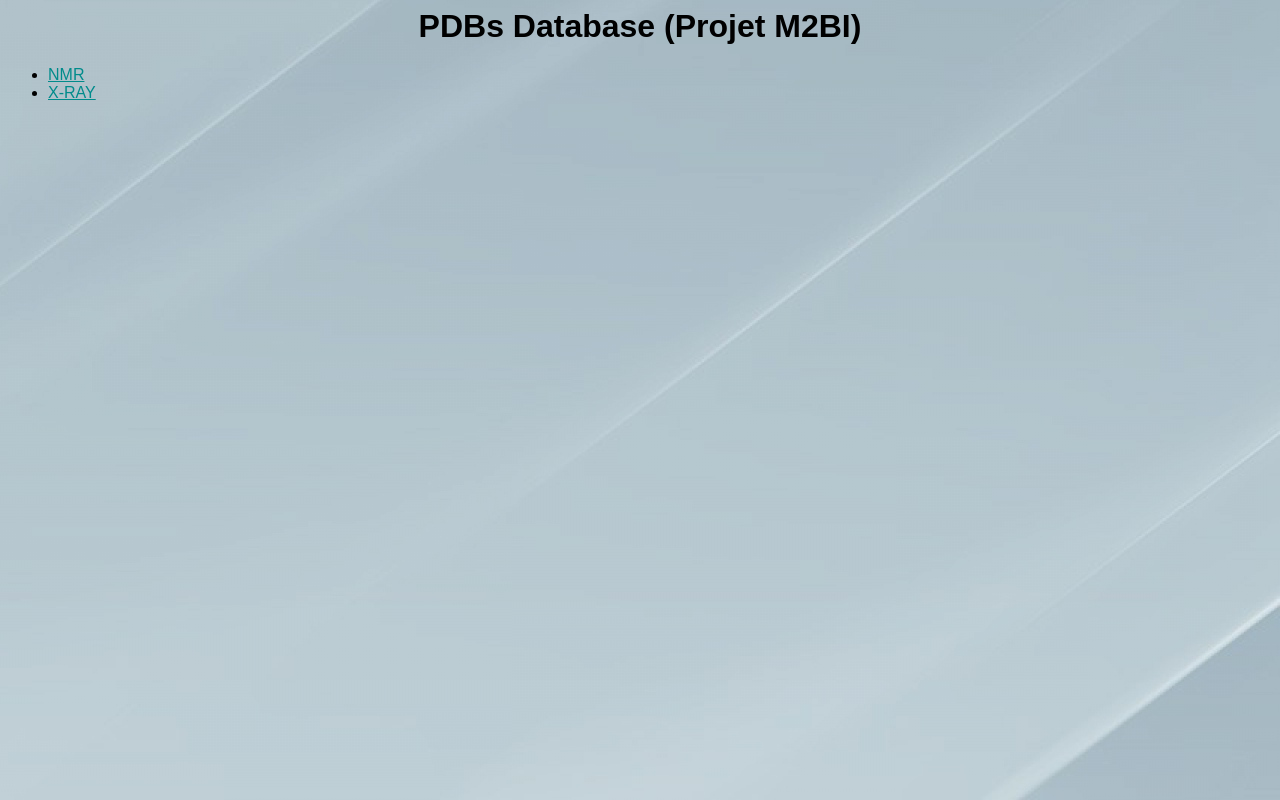
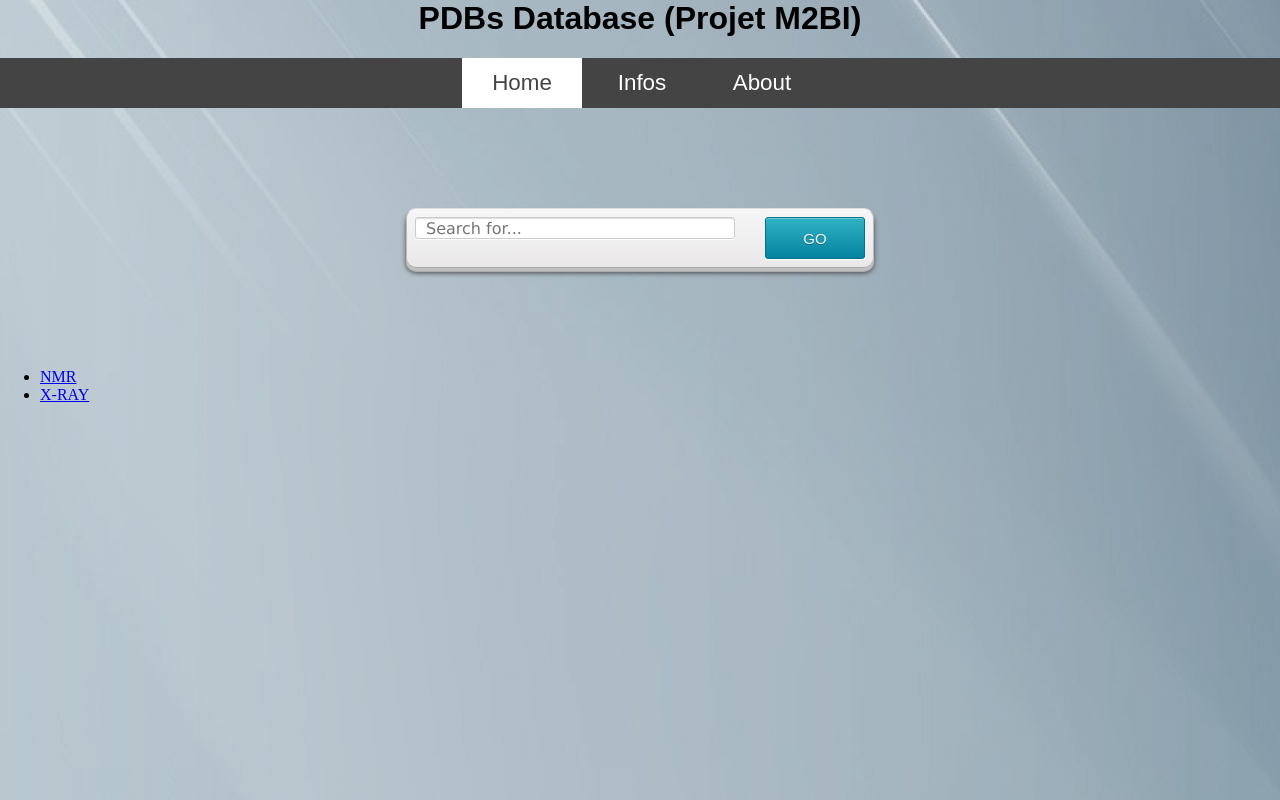
Before and after one commit to YoannPa/Django_for_Prediction_of_Proteins_PPII, a Django app: page / in a window 1280 px wide. Run offline with Django 3.2, Linux system fonts and the light colour scheme; data comes from the database, SQL or seed files in the repository.

Commit message:
New modifications on website Menu Searchbar & PDB Table

```diff
--- a/PDBWebsite/pdbapp/static/pdbapp/style.css
+++ b/PDBWebsite/pdbapp/static/pdbapp/style.css
@@ -3,11 +3,176 @@ h1 {
 	font-family: Arial;
 }
 
-li a {
-	color: #008B8B ;
+
+body {
+	margin: 0;
+	padding: 0;
+	background: white url("images/bckgrnd.jpg") repeat left top;
+}
+
+table {
+	text-align: center;
 	font-family: Arial;
 }
 
-body {
-	background: white url("images/bckgrnd.jpg") no-repeat right bottom;
+tr:nth-child(even) {background-color: #f2f2f2}
+tr:nth-child(odd) {background-color: #A9D0F5}
+
+
+td {
+padding-left: 0px;
+padding-right: 0px;
+padding-top: 5px;
+padding-bottom: 5px;
 }
+
+.nav ul {
+  list-style: none;
+  background-color: #444;
+  text-align: center;
+  padding: 0;
+  margin: 0;
+}
+.nav li {
+  font-family: 'Oswald', sans-serif;
+  font-size: 1.2em;
+  line-height: 40px;
+  height: 40px;
+  border-bottom: 1px solid #888;
+}
+
+.nav a {
+  text-decoration: none;
+  color: #fff;
+  display: block;
+  transition: .3s background-color;
+}
+
+.nav a:hover {
+  background-color: #005f5f;
+}
+
+.nav a.active {
+  background-color: #fff;
+  color: #444;
+  cursor: default;
+}
+
+@media screen and (min-width: 600px) {
+  .nav li {
+    width: 120px;
+    border-bottom: none;
+    height: 50px;
+    line-height: 50px;
+    font-size: 1.4em;
+  }
+
+  .nav li {
+    display: inline-block;
+    margin-right: -4px;
+  }
+
+}
+
+
+.form-wrapper {
+	background-color: #f6f6f6;
+	background-image: -webkit-gradient(linear, left top, left bottom, from(#f6f6f6), to(#eae8e8));
+	background-image: -webkit-linear-gradient(top, #f6f6f6, #eae8e8);
+	background-image: -moz-linear-gradient(top, #f6f6f6, #eae8e8);
+	background-image: -ms-linear-gradient(top, #f6f6f6, #eae8e8);
+	background-image: -o-linear-gradient(top, #f6f6f6, #eae8e8);
+	background-image: linear-gradient(top, #f6f6f6, #eae8e8);
+	border-color: #dedede #bababa #aaa #bababa;
+	border-style: solid;
+	border-width: 1px;
+	-webkit-border-radius: 10px;
+	-moz-border-radius: 10px;
+	border-radius: 10px;
+	-webkit-box-shadow: 0 3px 3px rgba(255,255,255,.1), 0 3px 0 #bbb, 0 4px 0 #aaa, 0 5px 5px #444;
+	-moz-box-shadow: 0 3px 3px rgba(255,255,255,.1), 0 3px 0 #bbb, 0 4px 0 #aaa, 0 5px 5px #444;
+	box-shadow: 0 3px 3px rgba(255,255,255,.1), 0 3px 0 #bbb, 0 4px 0 #aaa, 0 5px 5px #444;
+	margin: 100px auto;
+	overflow: hidden;
+	padding: 8px;
+	width: 450px;
+}
+
+.form-wrapper #search {
+	border: 1px solid #CCC;
+	-webkit-box-shadow: 0 1px 1px #ddd inset, 0 1px 0 #FFF;
+	-moz-box-shadow: 0 1px 1px #ddd inset, 0 1px 0 #FFF;
+	box-shadow: 0 1px 1px #ddd inset, 0 1px 0 #FFF;
+	-webkit-border-radius: 3px;
+	-moz-border-radius: 3px;
+	border-radius: 3px;
+  color: #999;
+	float: left;
+	font: 16px Lucida Sans, Trebuchet MS, Tahoma, sans-serif;
+	height: 20px;
+	padding: 10px;
+	width: 320px;
+}
+
+.form-wrapper #search:focus {
+	border-color: #aaa;
+	-webkit-box-shadow: 0 1px 1px #bbb inset;
+	-moz-box-shadow: 0 1px 1px #bbb inset;
+	box-shadow: 0 1px 1px #bbb inset;
+	outline: 0;
+}
+
+.form-wrapper #search:-moz-placeholder,
+.form-wrapper #search:-ms-input-placeholder,
+.form-wrapper #search::-webkit-input-placeholder {
+	color: #999;
+	font-weight: normal;
+}
+
+.form-wrapper #submit {
+	background-color: #0483a0;
+	background-image: -webkit-gradient(linear, left top, left bottom, from(#31b2c3), to(#0483a0));
+	background-image: -webkit-linear-gradient(top, #31b2c3, #0483a0);
+	background-image: -moz-linear-gradient(top, #31b2c3, #0483a0);
+	background-image: -ms-linear-gradient(top, #31b2c3, #0483a0);
+	background-image: -o-linear-gradient(top, #31b2c3, #0483a0);
+	background-image: linear-gradient(top, #31b2c3, #0483a0);
+	border: 1px solid #00748f;
+	-moz-border-radius: 3px;
+	-webkit-border-radius: 3px;
+	border-radius: 3px;
+	-webkit-box-shadow: 0 1px 0 rgba(255, 255, 255, 0.3) inset, 0 1px 0 #FFF;
+	-moz-box-shadow: 0 1px 0 rgba(255, 255, 255, 0.3) inset, 0 1px 0 #FFF;
+	box-shadow: 0 1px 0 rgba(255, 255, 255, 0.3) inset, 0 1px 0 #FFF;
+	color: #fafafa;
+	cursor: pointer;
+	height: 42px;
+	float: right;
+	font: 15px Arial, Helvetica;
+	padding: 0;
+	text-transform: uppercase;
+	text-shadow: 0 1px 0 rgba(0, 0 ,0, .3);
+	width: 100px;
+}
+
+.form-wrapper #submit:hover,
+.form-wrapper #submit:focus {
+	background-color: #31b2c3;
+	background-image: -webkit-gradient(linear, left top, left bottom, from(#0483a0), to(#31b2c3));
+	background-image: -webkit-linear-gradient(top, #0483a0, #31b2c3);
+	background-image: -moz-linear-gradient(top, #0483a0, #31b2c3);
+	background-image: -ms-linear-gradient(top, #0483a0, #31b2c3);
+	background-image: -o-linear-gradient(top, #0483a0, #31b2c3);
+	background-image: linear-gradient(top, #0483a0, #31b2c3);
+}
+
+.form-wrapper #submit:active {
+	-webkit-box-shadow: 0 1px 4px rgba(0, 0, 0, 0.5) inset;
+	-moz-box-shadow: 0 1px 4px rgba(0, 0, 0, 0.5) inset;
+	box-shadow: 0 1px 4px rgba(0, 0, 0, 0.5) inset;
+	outline: 0;
+}
+
+.form-wrapper #submit::-moz-focus-inner {
+	border: 0;
+}
--- a/PDBWebsite/pdbapp/templates/pdbapp/home.html
+++ b/PDBWebsite/pdbapp/templates/pdbapp/home.html
@@ -2,6 +2,24 @@
 <link rel="stylesheet" type="text/css" href="{% static 'pdbapp/style.css' %}" />
 
 <h1>PDBs Database (Projet M2BI)</h1>
+
+<body class="news">
+  <header>
+    <div class="nav">
+      <ul>
+        <li class="home"><a class="active" href="/pdbapp/home/">Home</a></li>
+        <li class="info PDB"><a href="/pdbapp/pdbinfo/">Infos</a></li>
+        <li class="about"><a href="/pdbapp/about/">About</a></li>
+       </ul>
+    </div>
+  </header>
+</body>
+
+
+<form class="form-wrapper">
+    <input type="text" id="search" placeholder="Search for..." required>
+    <input type="submit" value="go" id="submit">
+</form>
 
 {% if mresol %}
     <ul>
```
Also changed, not shown: PDBWebsite/pdbapp/templates/pdbapp/about.html (+14 -0 lines), PDBWebsite/pdbapp/templates/pdbapp/pdbinfo.html (+33 -3 lines), PDBWebsite/pdbapp/static/pdbapp/images/bckgrnd.jpg.
